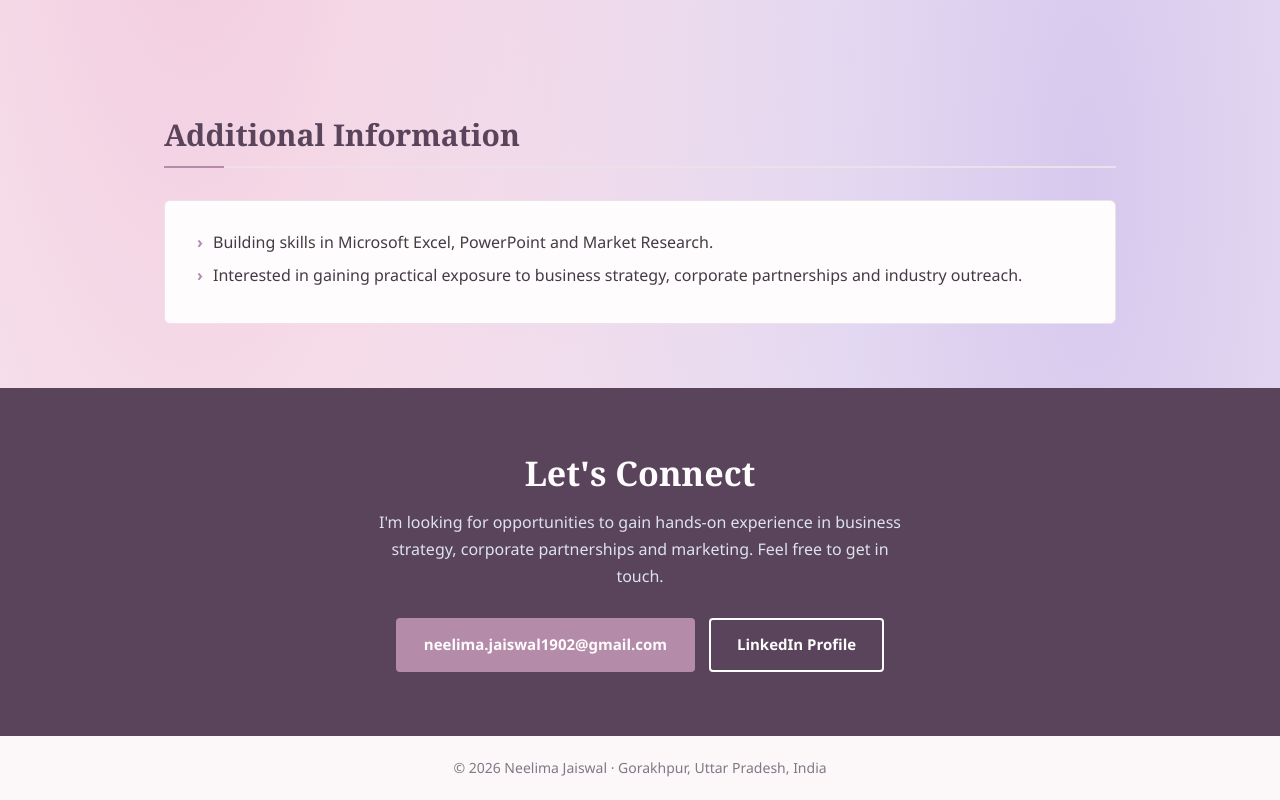
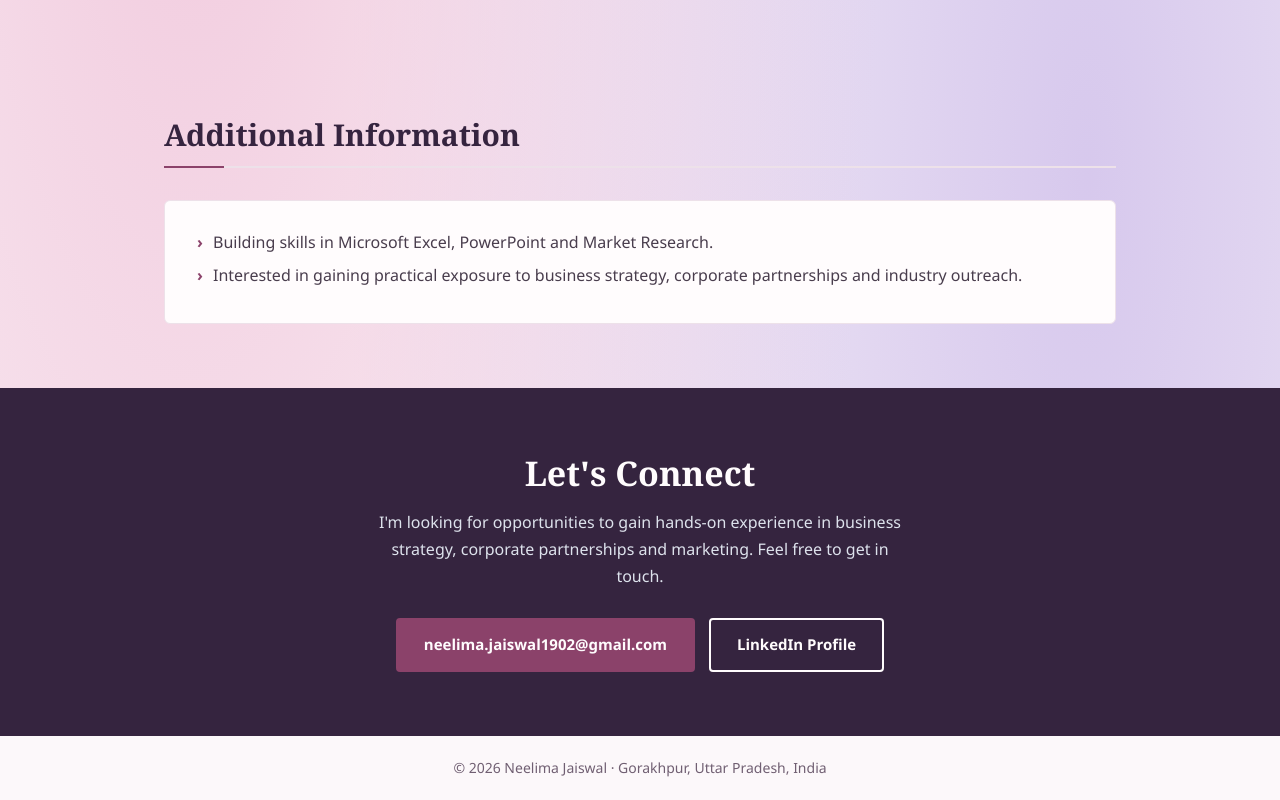
Before and after one commit to neelimabts183-cyber/Neelima-Jaiswal-Portfolio, a plain HTML site: page index.html in a window 1280 px wide. Shown: the part 3369-4169 px from the top of the page. Drawn offline with Linux system fonts and the light colour scheme.

Commit message:
Update color variables and link styles in CSS

```diff
--- a/index.html
+++ b/index.html
@@ -21,13 +21,13 @@
 
 
     :root {
-      --navy: #59445b;
-      --accent: #b58baa;
-      --accent-light: #f4e8f0;
-      --rose:#e9c6d3;
-      --lavendar:#eae3f2;
-      --text:#443b45;
-      --muted:#827783;
+      --navy: #35243f;
+      --accent: #8b426a;
+      --accent-light: #f1dce9;
+      --rose:#a34f78;
+      --lavendar:#725a80;
+      --text:#493d4d;
+      --muted:#705f72;
       --bg:#fcf8fa;
       --white:#fffcfd;
       --border:#ede1e9;
@@ -127,11 +127,11 @@
 
     .nav-links a {
       font-size: 14px;
-      color: var(--text);
+      color: #493d4d;
     }
 
     .nav-links a:hover {
-      color: var(--accent);
+      color: #8b426a;
       text-decoration: none;
     }
 
```
